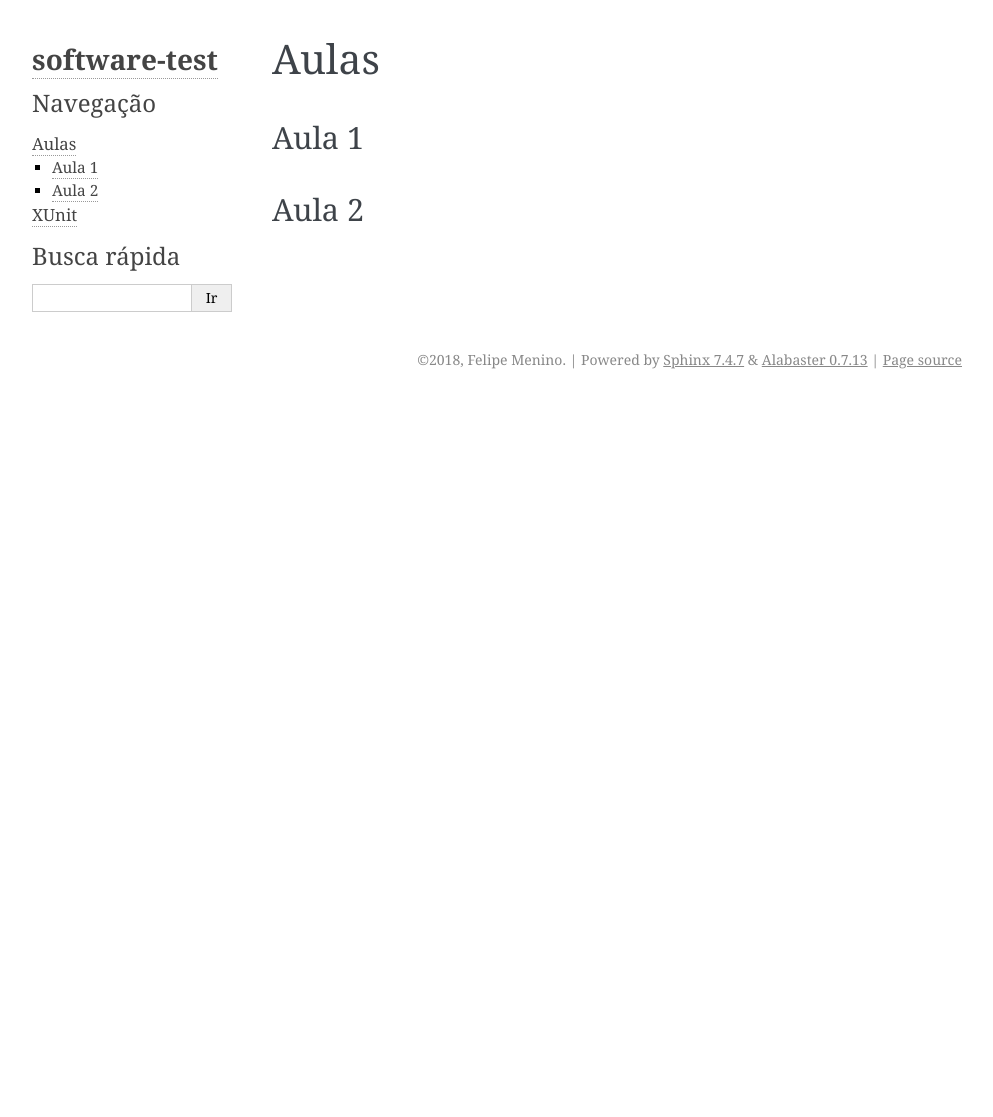
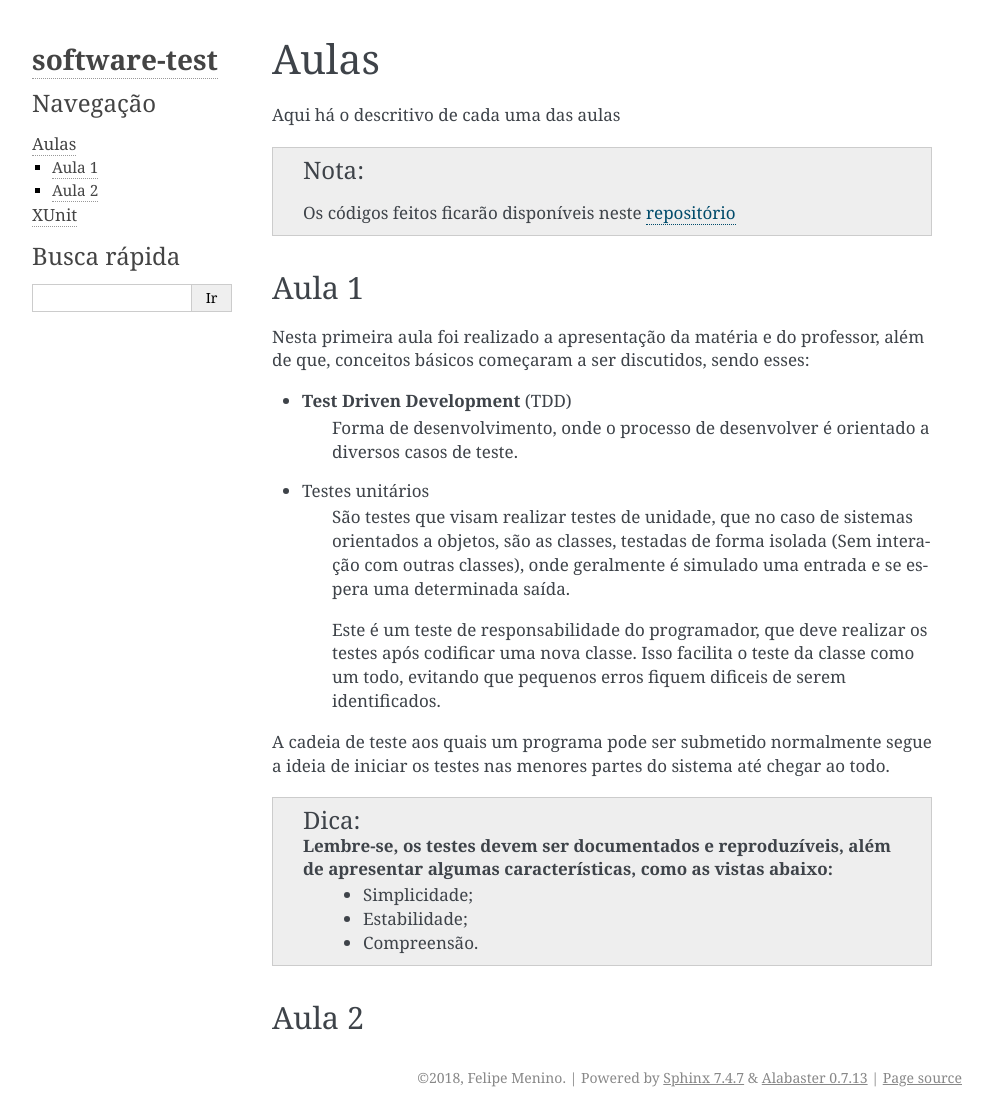
Before and after one commit to Gigers/software-test, a Sphinx documentation site: the page built from source/aulas.rst, in a window 1280 px wide. Shown: the whole page, without its empty margins (148-1141 px from the left). Built offline with Sphinx 7.4.7, drawn with Linux system fonts in a browser that asks for light colours; before the commit the page ends 900 px from its top, so only the background shows below that.

```diff
--- a/source/aulas.rst
+++ b/source/aulas.rst
@@ -1,13 +1,36 @@
 Aulas
 =========================================
 
+.. _repositório: https://github.com/Gigers/software-test
+
+Aqui há o descritivo de cada uma das aulas
+
+.. NOTE::
+    Os códigos feitos ficarão disponíveis neste `repositório`_
 
 
 Aula 1
 ---------------------------------------
+Nesta primeira aula foi realizado a apresentação da matéria e do professor, além de que, conceitos básicos começaram a ser discutidos, sendo esses:
+
+* **Test Driven Development** (TDD)
+    Forma de desenvolvimento, onde o processo de desenvolver é orientado a diversos casos de teste.
+
+* Testes unitários
+    São testes que visam realizar testes de unidade, que no caso de sistemas orientados a objetos, são as classes, testadas de forma isolada (Sem interação com outras classes), onde geralmente é simulado uma entrada e se espera uma determinada saída.
+
+    Este é um teste de responsabilidade do programador, que deve realizar os testes após codificar uma nova classe. Isso facilita o teste da classe como um todo, evitando que pequenos erros fiquem dificeis de serem identificados.
 
 
+A cadeia de teste aos quais um programa pode ser submetido normalmente segue a ideia de iniciar os testes nas menores partes do sistema até chegar ao todo.
 
+
+.. TIP::
+
+    Lembre-se, os testes devem ser documentados e reproduzíveis, além de apresentar algumas características, como as vistas abaixo:
+        - Simplicidade;
+        - Estabilidade;
+        - Compreensão.
 
 Aula 2
 ---------------------------------------
```
Also changed, not shown: source/index.rst (+7 -1 lines), source/xunit.rst (+8 -1 lines), 2 other files.
